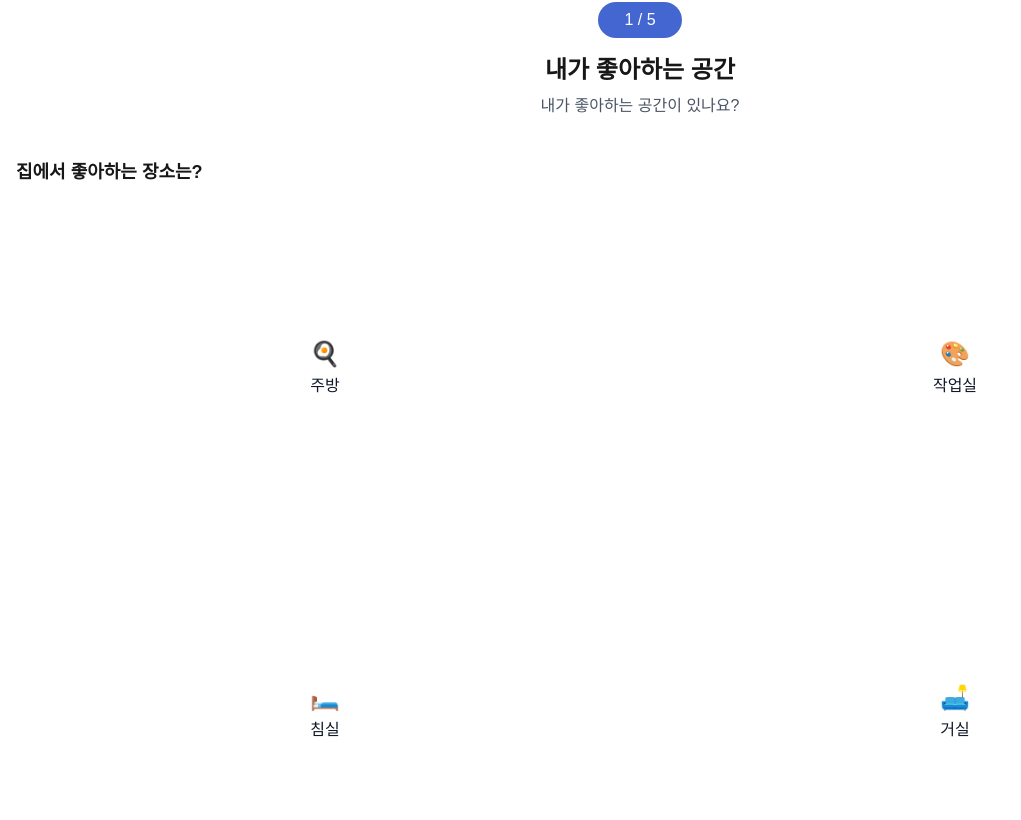
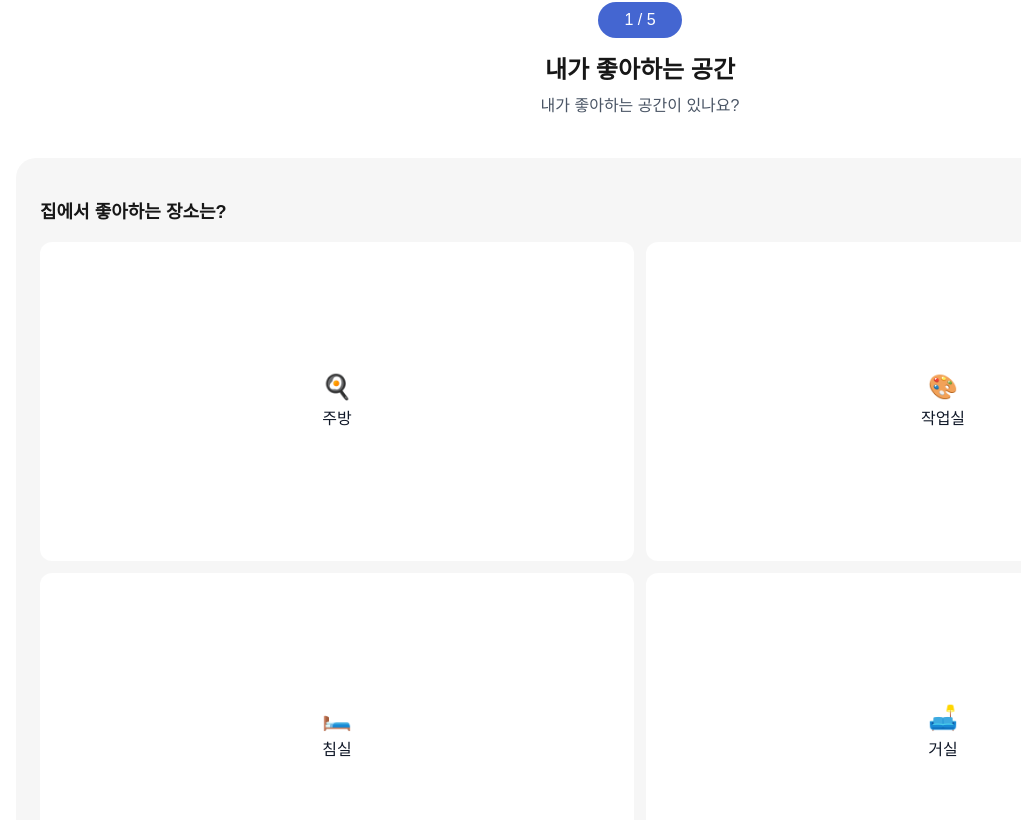
Before and after one commit to PublicIsDJ/MOA-app, a Next.js app: page /place/cd-011 in a window 1280 px wide. Shown: the part 400-1220 px from the top of the page, without its empty margins (0-1021 px from the left). Built offline with nearby package versions, Linux system fonts and the light colour scheme.

Commit message:
feat: 각 카드페이지 폼 배경 스타일 등록

```diff
--- a/app/globals.css
+++ b/app/globals.css
@@ -95,3 +95,9 @@ html,body {
     -webkit-backface-visibility: hidden;
   }
 }
+
+@layer components {
+  .card-input-form {
+    @apply flex-1 flex flex-col gap-8 bg-[#F6F6F6] rounded-[20px] px-6 py-10
+  }
+}
```
